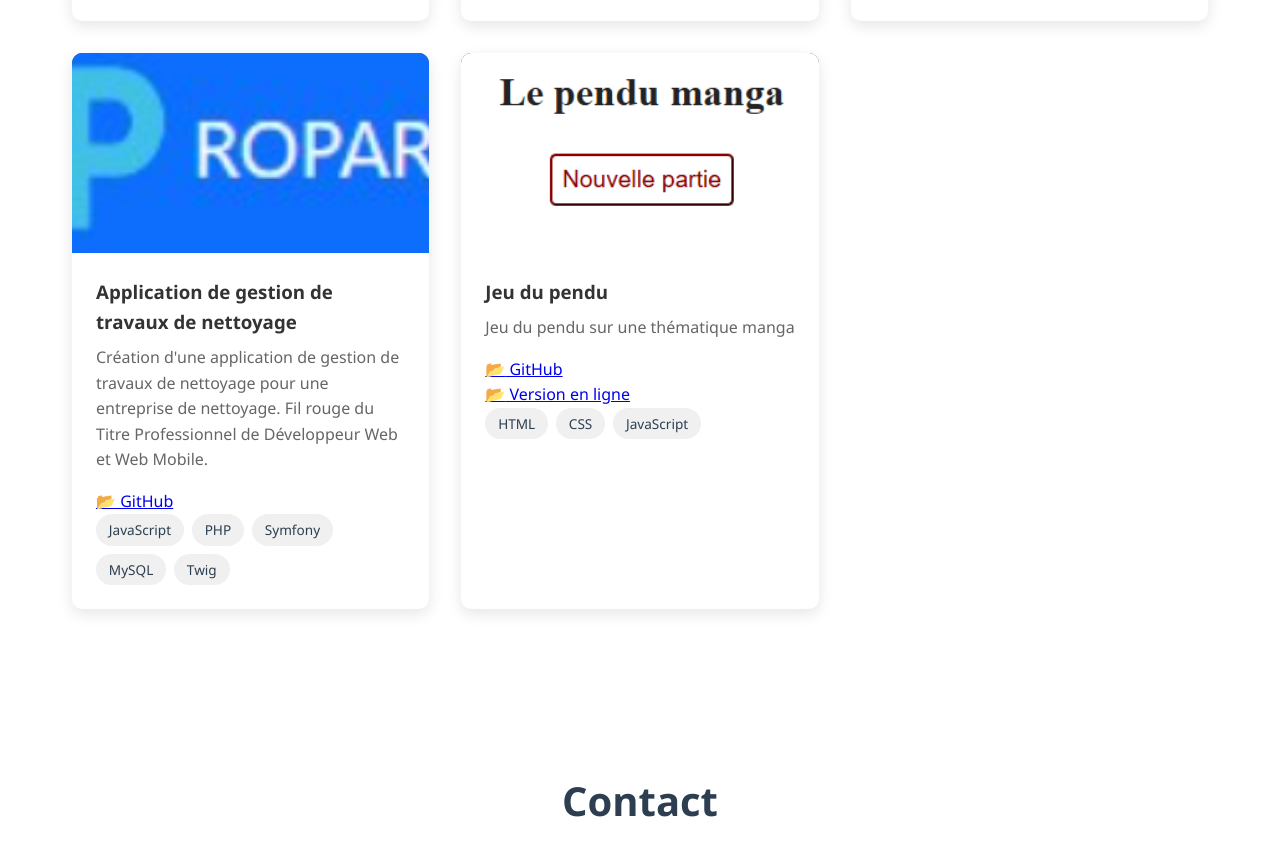
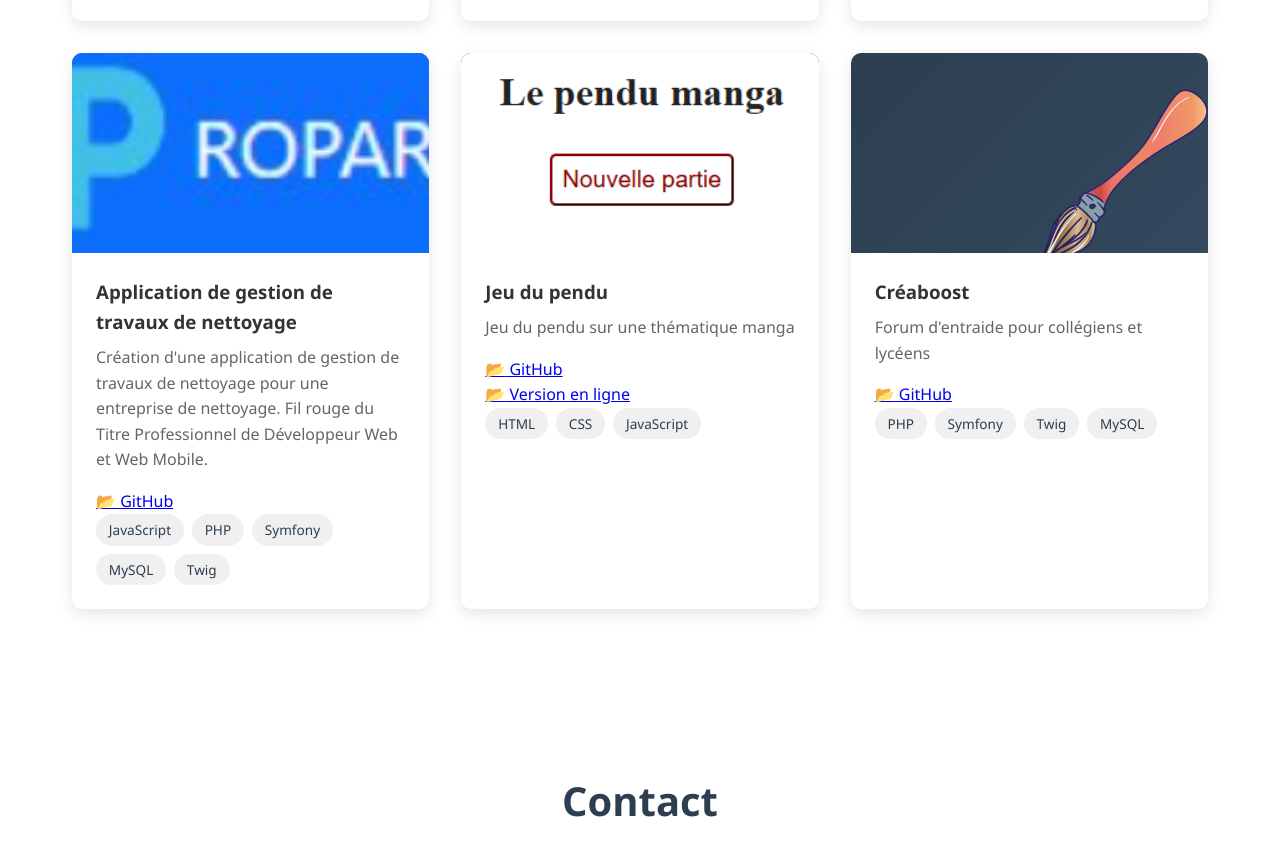
Before and after one commit to SamuelDeb/Portfolio_dev, a plain HTML site: page index.html in a window 1280 px wide. Shown: the part 2899-3749 px from the top of the page. Drawn offline with Linux system fonts and the light colour scheme.

Commit message:
Ajout projet creaboot

```diff
--- a/index.html
+++ b/index.html
@@ -213,6 +213,28 @@
                     </div>
                 </div>
             </div>
+            <div class="project-card" onclick="openModal(5)">
+                <div class="project-img">
+                    <img src="images/projet6/0.svg" alt="creaboost">
+                </div>
+                <div class="project-info">
+                    <h3>Créaboost</h3>
+                    <p>Forum d'entraide pour collégiens et lycéens </p>
+                    <div class="project-links">
+                        <a href="https://github.com/SamuelDeb/Creaboost" target="_blank" class="project-link">
+                            <span>📂</span> GitHub
+                        </a>
+                    </div>
+
+                    <div class="project-tags">
+                        <span class="tag">PHP</span>
+                        <span class="tag">Symfony</span>
+                        <span class="tag">Twig</span>
+                        <span class="tag">MySQL</span>
+
+                    </div>
+                </div>
+            </div>
         </div>
     </section>
 
--- a/js/script.js
+++ b/js/script.js
@@ -69,6 +69,17 @@
                     "images/projet5/2.png",
                     "images/projet5/3.png",
                     "images/projet5/4.png",
+                ]
+            },
+            {
+                title: "Créaboost",
+                description: "Forum d'entraide pour collégiens et lycéens",
+                images: [
+                    "images/projet6/0.svg",
+                    "images/projet6/1.png",
+                    "images/projet6/2.png",
+                    "images/projet6/3.png",
+                    "images/projet6/4.png",
                 ]
             }
 
```
Also changed, not shown: images/projet6/0.svg (added), images/projet6/1.png (added), images/projet6/2.png (added), images/projet6/3.png (added), images/projet6/4.png (added).
